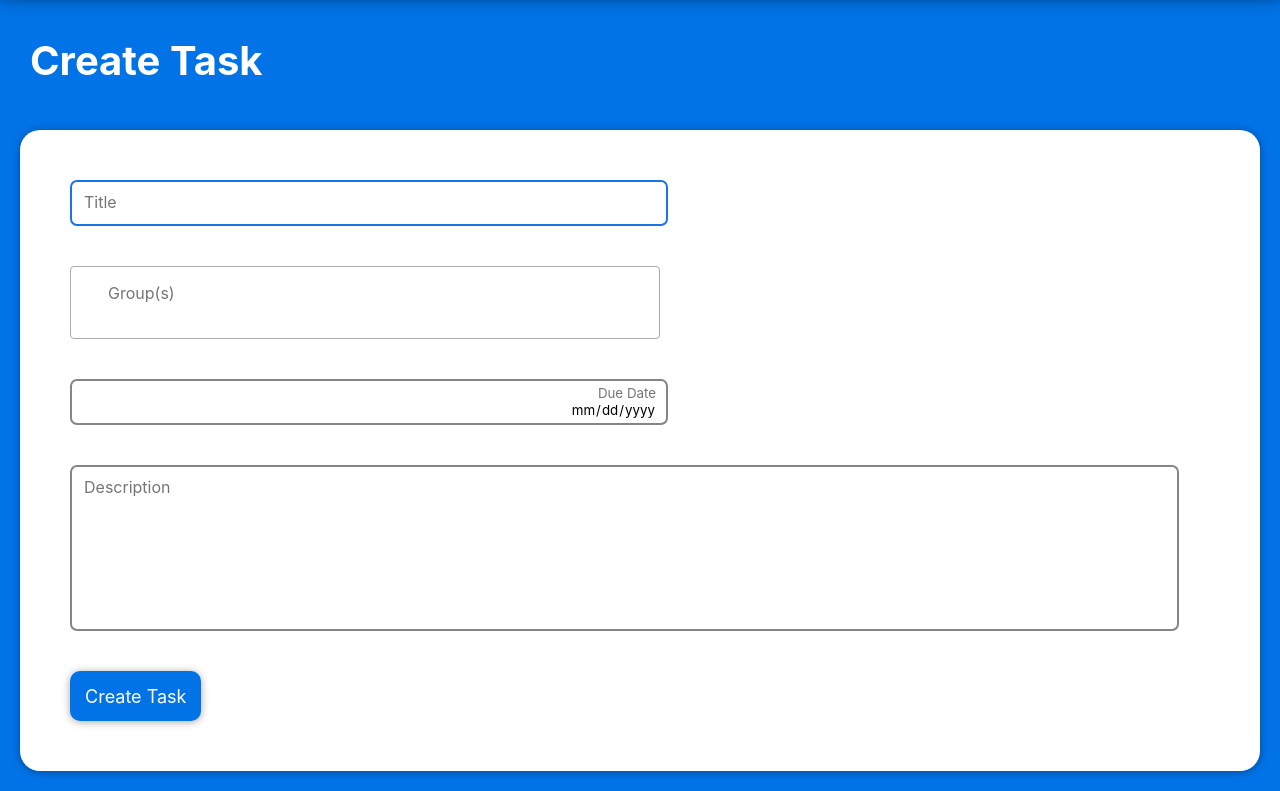
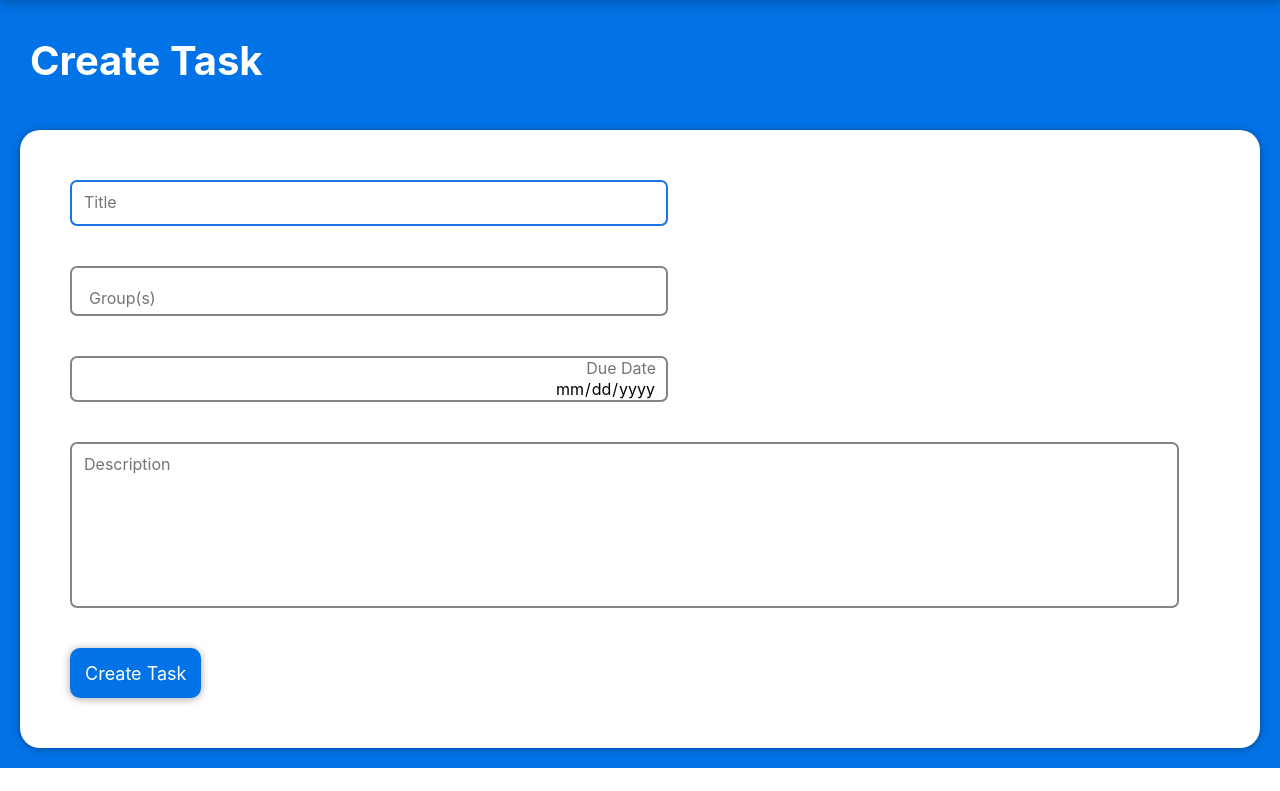
Before and after one commit to finlayrichardson/ah-project, a PHP site: page /create-task.php in a window 1280 px wide. Shown: the part 60-851 px from the top of the page. After the commit the page ends 828 px from the top, so only its background shows below. Run offline with PHP 8.4, Linux system fonts and the light colour scheme; the visitor is signed in with stand-in values (Sample User, id 1); tables that the repository leaves empty hold one stand-in row (values such as "Sample post"); some libraries are stand-ins or nearby versions.

Commit message:
Update code

```diff
--- a/auth.php
+++ b/auth.php
@@ -7,7 +7,7 @@ session_start();
 if (empty($_SESSION['user_id'])) {
     // User isn't logged in
     if ($_SERVER['SCRIPT_NAME'] != '/forgot-password.php' && $_SERVER['SCRIPT_NAME'] != '/register.php' && $_SERVER['SCRIPT_NAME'] != '/reset-password.php' && $_SERVER['SCRIPT_NAME'] != '/verify-email.php') {
-        load('login?return=' . basename($_SERVER['REQUEST_URI']));
+        load('login?return=' . ltrim($_SERVER['REQUEST_URI'], '/'));
     }
 } else {
     // User is logged in
--- a/create-group.php
+++ b/create-group.php
@@ -62,11 +62,13 @@ if ($_SERVER['REQUEST_METHOD'] == "POST") {
         <script>
             $(document).ready(function() {
                 $('.students').select2({
-                    placeholder: "Students"
+                    placeholder: "Students",
+                    width: "calc(50% + 8px)"
                 });
 
                 $('.teachers').select2({
-                    placeholder: "Other Teacher(s)"
+                    placeholder: "Other Teacher(s)",
+                    width: "calc(50% + 8px)"
                 });
                 <?php
                 if (isset($_POST['students'])) {
--- a/create-task.php
+++ b/create-task.php
@@ -87,7 +87,7 @@ if ($_SERVER['REQUEST_METHOD'] == "POST") {
             $(document).ready(function() {
                 $('.multi-input').select2({
                     placeholder: "Group(s)",
-                    width: "resolve"
+                    width: "calc(50% + 8px)"
                 });
                 <?php
                 if (isset($_POST['groups'])) {
--- a/edit-group.php
+++ b/edit-group.php
@@ -77,11 +77,13 @@ if ($_SERVER['REQUEST_METHOD'] == "POST") {
         <script>
             $(document).ready(function() {
                 $('.students').select2({
-                    placeholder: "Students"
+                    placeholder: "Students",
+                    width: "calc(50% + 8px)"
                 });
 
                 $('.teachers').select2({
-                    placeholder: "Other Teacher(s)"
+                    placeholder: "Other Teacher(s)",
+                    width: "calc(50% + 8px)"
                 });
                 <?php
                 // Populate students field
--- a/edit-task.php
+++ b/edit-task.php
@@ -99,7 +99,8 @@ if ($_SERVER['REQUEST_METHOD'] == "POST") {
         <script>
             $(document).ready(function() {
                 $('.groups').select2({
-                    placeholder: "Group(s)"
+                    placeholder: "Group(s)",
+                    width: "calc(50% + 8px)"
                 });
                 <?php
                 // Populate groups field
--- a/login.php
+++ b/login.php
@@ -90,7 +90,7 @@ if ($_SERVER['REQUEST_METHOD'] == "POST") {
                 <input type="submit" value="Login">
             </form>
             <hr>
-            <span>Don't have an account? <a href="register" class="button">Register</a></span>
+            <span>Don't have an account? <a href="/register" class="button">Register</a></span>
         </div>
         <script>
             function validate() {
--- a/register.php
+++ b/register.php
@@ -120,7 +120,7 @@ if ($_SERVER['REQUEST_METHOD'] == "POST") {
                 <input type="submit" value="Register">
             </form>
             <hr>
-            <span>Have an account? <a href="login" class="button">Login</a></span>
+            <span>Have an account? <a href="/login" class="button">Login</a></span>
         </div>
         <script>
             function validate() {
--- a/reset-password.php
+++ b/reset-password.php
@@ -32,7 +32,7 @@ if ($_SERVER['REQUEST_METHOD'] == "POST") {
                 // Change password
                 mysqli_query($db, "UPDATE user SET password = '$password' WHERE user_id = $user_id;");
                 echo "<p>Password successfully changed!</p><br>";
-                echo "<a href='login'>Login</a>";
+                echo "<a href='/login'>Login</a>";
                 exit();
             } else {
                 // Display errors
--- a/resources/style.css
+++ b/resources/style.css
@@ -330,21 +330,15 @@ hr {
 }
 
 .title div {
-  width: calc(50% + 125px);
+  width: calc(50% + 117.5px);
   display: flex;
   align-items: center;
-}
-
-.title select {
-  float: right;
+  justify-content: space-between;
 }
 
 .title h1 {
   color: white;
-  /* font-weight: 700; */
-  float: left;
   margin: 20px;
-  margin-right: auto;
   margin-left: 30px;
   font-size: 40px;
 }
@@ -470,6 +464,8 @@ hr {
 }
 
 #page-nums a {
+  width: 11px;
+  text-align: center;
   margin: 10px;
   margin-top: 0;
   text-decoration: none;
@@ -559,17 +555,30 @@ hr {
   margin: 20px;
 }
 
-.box input:not([type="submit"]),
-.multi-input {
+.box input:not([type="submit"]) {
   width: 50%;
 }
 
 /* select 2 waffle */
 
+.select2-container {
+  border: 2px solid rgb(133, 133, 133) !important;
+  border-radius: 7px;
+  padding: 1px 2px !important;
+  height: 50px !important;
+}
+
 .select2-selection {
-  border: 2px;
-  padding: 1px 2px;
+  padding: 0 !important;
+  border: 0 !important;
   width: 100%;
+  height: 44px !important;
+}
+
+.select2-search__field {
+  margin: 0 !important;
+  height: 44px !important;
+  padding-top: 13px !important;
 }
 
 input[type="date"] {
@@ -577,6 +586,7 @@ input[type="date"] {
   text-align: right;
   position: relative;
   padding: 1px 10px 1px 2px;
+  font-size: medium;
 }
 
 input[type="date"]:before {
--- a/verify-email.php
+++ b/verify-email.php
@@ -36,9 +36,9 @@ if (isset($_GET['token'])) {
         if (isset($_SESSION['user_id']) && $user_id == $_SESSION['user_id']) {
             // Is a brand new user
             $_SESSION['role'] = "student";
-            echo "<a href='index'>Home</a>";
+            echo "<a href='/index'>Home</a>";
         } else {
-            echo "<a href='login'>Login</a>";
+            echo "<a href='/login'>Login</a>";
         }
         exit();
     }
@@ -67,7 +67,7 @@ if ($_SERVER['REQUEST_METHOD'] == "POST") {
     $mail->send();
 
     echo "<p>Email sent to $email</p><br>
-          <a href='login'>Login</a>";
+          <a href='/login'>Login</a>";
     exit();
 }
 ?>
```
